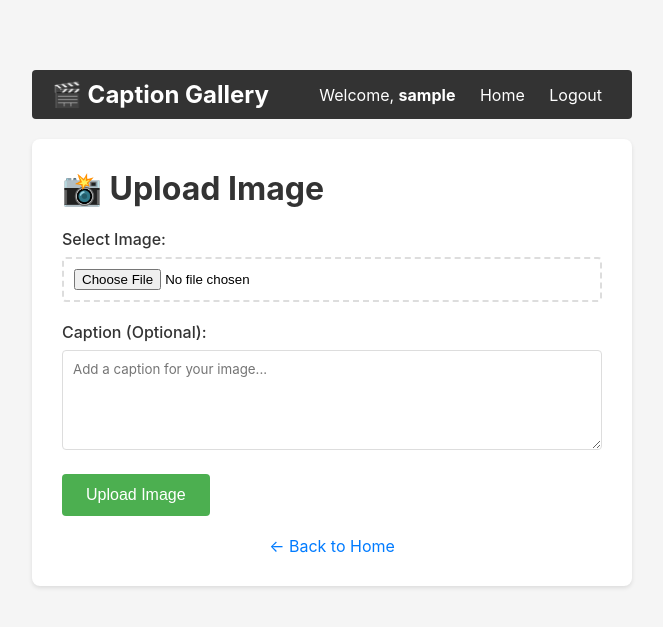
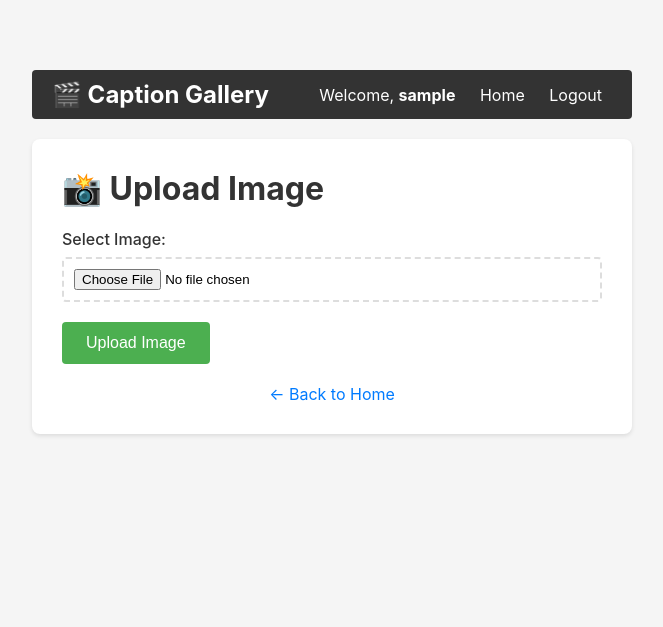
Before and after one commit to opxz7148/caption-gallery, a Flask app: page /upload in a window 1280 px wide. Shown: the top 627 px of the page, without its empty margins (308-971 px from the left). Run offline with Flask 3, Linux system fonts and the light colour scheme; the visitor is signed in with stand-in values (Sample User, id 1).

Commit message:
Update some docs and remove something

```diff
--- a/app.py
+++ b/app.py
@@ -50,6 +50,7 @@ def load_user(user_id):
 
 # Routes
 @app.route('/')
+@login_required
 def home():
     pictures = []
     if current_user.is_authenticated:
@@ -118,15 +119,8 @@ def upload():
         filepath = os.path.join(app.config['UPLOAD_FOLDER'], unique_filename)
         file.save(filepath)
 
-        # Generate caption using the caption model
-        try:
-            caption = caption_model.generate_caption(filepath)
-        except Exception as e:
-            app.logger.error(f"Error generating caption: {e}")
-            caption = "Error generating caption"
-
         # Save to database
-        picture = Picture(filename=unique_filename, caption=caption, user=current_user.id)
+        picture = Picture(filename=unique_filename, user=current_user.id)
         db.session.add(picture)
         db.session.commit()
 
--- a/templates/index.html
+++ b/templates/index.html
@@ -133,8 +133,6 @@
 
     <div class="container">
         <h1>🎬 Caption Gallery</h1>
-        <p>Flask application with authentication is running successfully!</p>
-        <div class="status">✓ Application Active</div>
 
         {% if current_user.is_authenticated %}
             <a href="{{ url_for('upload') }}" class="upload-btn">📸 Upload Image</a>
--- a/templates/upload.html
+++ b/templates/upload.html
@@ -146,11 +146,6 @@
                 </div>
             </div>
 
-            <div class="form-group">
-                <label for="caption">Caption (Optional):</label>
-                <textarea id="caption" name="caption" placeholder="Add a caption for your image..."></textarea>
-            </div>
-
             <button type="submit">Upload Image</button>
         </form>
 
```
Also changed, not shown: README.md, 2 other files.
